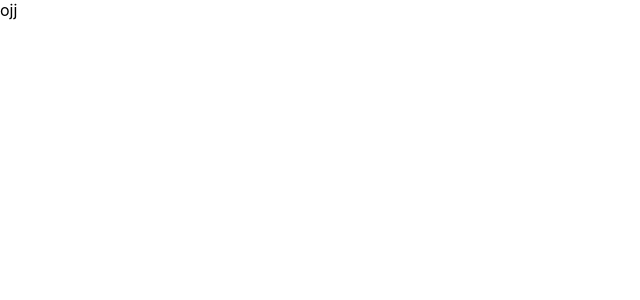
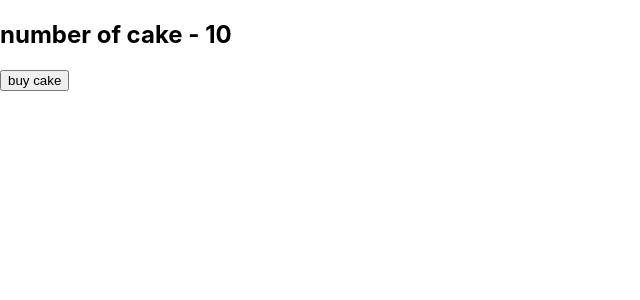
Before and after one commit to AliKouchekzade/redux, a React (Create React App) app: page / in a window 1280 px wide. Shown: the top 300 px of the page, without its empty margins (0-640 px from the left). Built offline with nearby package versions, Linux system fonts and the light colour scheme.

Commit message:
single global data

```diff
--- a/src/App.js
+++ b/src/App.js
@@ -1,5 +1,15 @@
+import { Provider } from "react-redux";
+import store from "./redux/store";
+import CakeContianner from "./components/cakeContainer";
+
 function App() {
-  return <div className="App">ojj</div>;
+  return (
+    <Provider store={store}>
+      <div className="App">
+        <CakeContianner />
+      </div>
+    </Provider>
+  );
 }
 
 export default App;
--- /dev/null
+++ b/src/components/cakeContainer.js
@@ -0,0 +1,30 @@
+import { connect, useDispatch, useSelector } from "react-redux";
+import { buyCake } from "../redux/cake/cakeActions";
+
+const CakeContianner = (props) => {
+  const numOfCake = useSelector((state) => state.numOfCake);
+  const dispatch = useDispatch();
+
+  return (
+    <>
+      <h2>number of cake - {numOfCake} </h2>
+      <button onClick={() => dispatch(buyCake())}>buy cake</button>
+    </>
+  );
+};
+
+export default CakeContianner;
+
+/*const mapStateToProps = (state) => {
+  return {
+    numOfCake: state.numOfCake,
+  };
+};
+
+const mapDispatchToProps = (dispatch) => {
+  return {
+    buyCake: () => dispatch(buyCake()),
+  };
+};
+
+export default connect(mapStateToProps, mapDispatchToProps)(CakeContianner);*/
--- /dev/null
+++ b/src/redux/cake/cakeActions.js
@@ -0,0 +1,5 @@
+import { BUY_CAKE } from "./caketypes";
+
+export function buyCake() {
+  return { type: BUY_CAKE };
+}
--- /dev/null
+++ b/src/redux/cake/cakeReducer.js
@@ -0,0 +1,14 @@
+import { BUY_CAKE } from "./caketypes";
+
+const initialState = { numOfCake: 10 };
+
+const cakeReducer = (state = initialState, action) => {
+  switch (action.type) {
+    case BUY_CAKE:
+      return { ...state, numOfCake: state.numOfCake -1 };
+    default:
+      return state;
+  }
+};
+
+export default cakeReducer ;
--- /dev/null
+++ b/src/redux/cake/caketypes.js
@@ -0,0 +1 @@
+export const BUY_CAKE = "BUY_CAKE";
--- /dev/null
+++ b/src/redux/store.js
@@ -0,0 +1,6 @@
+import { createStore } from "redux";
+import cakeReducer from "./cake/cakeReducer";
+
+const store = createStore(cakeReducer);
+
+export default store;
```
